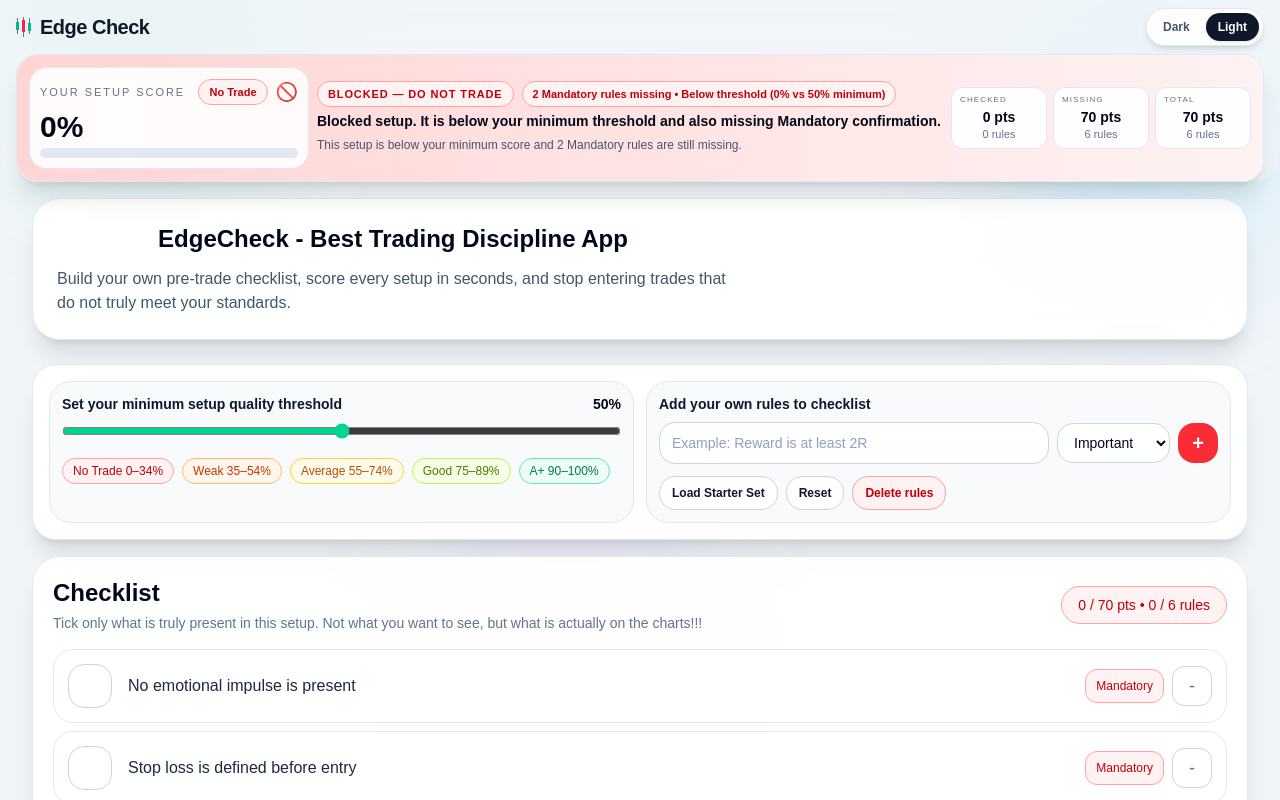
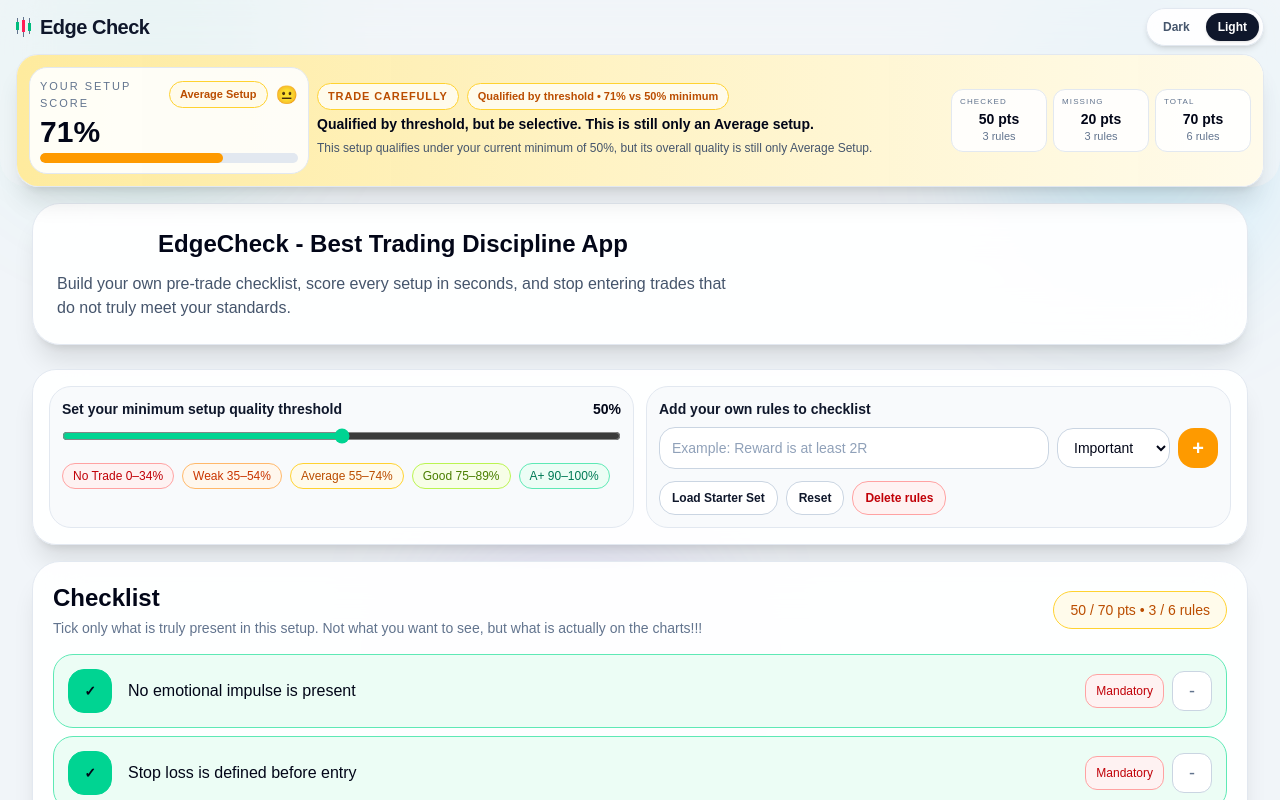
Before and after one commit to Johny-88/Trade-Meter, a Next.js app: page / in a window 1280 px wide. Shown: the top 800 px of the page. Built offline with nearby package versions, Linux system fonts and the light colour scheme.

Commit message:
Update page.tsx

```diff
--- a/app/page.tsx
+++ b/app/page.tsx
@@ -51,6 +51,9 @@ const starterRules: StarterRule[] = [
     importance: 'bonus',
   },
 ]
+
+const defaultCheckedStarterRuleIndexes = new Set([0, 1, 3])
+
 
 const darkToneMap: Record<
   Tone,
@@ -567,7 +570,12 @@ export default function Home() {
   const [newRuleImportance, setNewRuleImportance] = useState<Importance>('important')
   const [newRuleError, setNewRuleError] = useState('')
   const [minScore, setMinScore] = useState(50)
-  const [rules, setRules] = useState<Rule[]>(starterRules.map((rule) => createRule(rule)))
+  const [rules, setRules] = useState<Rule[]>(
+    starterRules.map((rule, index) => ({
+      ...createRule(rule),
+      checked: defaultCheckedStarterRuleIndexes.has(index),
+    }))
+  )
   const [topOffset, setTopOffset] = useState(0)
   const liveScoreRef = useRef<HTMLDivElement | null>(null)
 
```
